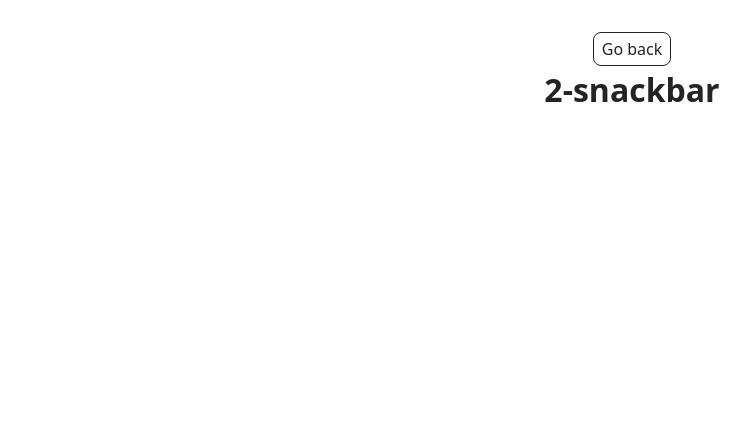
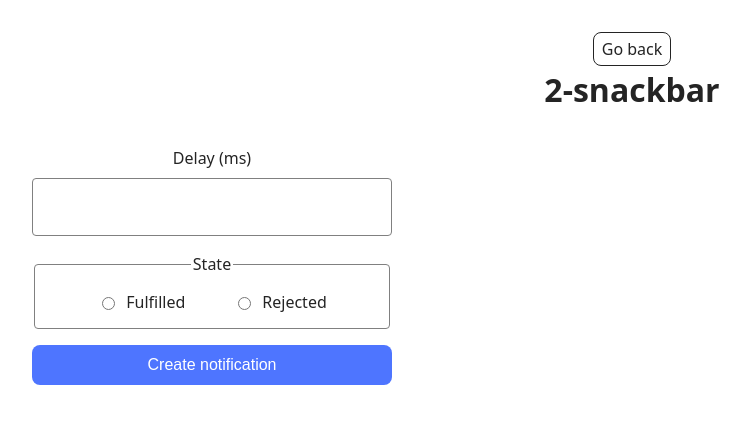
Before and after one commit to annabyte95/goit-js-hw-10, a website built with Vite: page src/2-snackbar.html in a window 1280 px wide. Shown: the whole page, without its empty margins (8-758 px from the left). Built offline with nearby package versions, Linux system fonts and the light colour scheme.

Commit message:
hw 10 done

```diff
--- a/src/2-snackbar.html
+++ b/src/2-snackbar.html
@@ -20,8 +20,31 @@
         <h1 class="main-title">
           2-snackbar
         </h1>
+
+        <form class="form">
+  <label>
+    Delay (ms)
+    <input type="number" name="delay" required />
+  </label>
+
+  <fieldset>
+    <legend>State</legend>
+    <label>
+      <input type="radio" name="state" value="fulfilled" required />
+      Fulfilled
+    </label>
+    <label>
+      <input type="radio" name="state" value="rejected" required />
+      Rejected
+    </label>
+  </fieldset>
+
+  <button type="submit">Create notification</button>
+</form>
+
       </div>
     </main>
 
+    <script type="module" src="./js/2-snackbar.js"></script>
   </body>
 </html>
--- a/src/css/styles.css
+++ b/src/css/styles.css
@@ -59,3 +59,59 @@
   cursor: not-allowed;
   opacity: 0.5;
 }
+
+.form {
+  display: flex;
+  flex-direction: column;
+  gap: 16px;
+  width: 360px;
+  margin-top: 32px;
+}
+
+.form label {
+  display: flex;
+  flex-direction: column;
+  gap: 8px;
+  font-size: 16px;
+}
+
+.form input[type='number'] {
+  height: 40px;
+  padding: 8px 16px;
+  font-size: 16px;
+  border: 1px solid #808080;
+  border-radius: 4px;
+}
+
+.form input[type='number']:hover {
+  border-color: #000;
+}
+
+.form fieldset {
+  border: 1px solid #808080;
+  border-radius: 4px;
+  padding: 14px;
+  display: flex;
+  justify-content: center;
+  gap: 48px;
+}
+
+.form fieldset label {
+  flex-direction: row;
+  align-items: center;
+  gap: 8px;
+}
+
+.form button {
+  height: 40px;
+  border: none;
+  border-radius: 8px;
+  background-color: #4e75ff;
+  color: #fff;
+  font-size: 16px;
+  cursor: pointer;
+}
+
+.form button:hover {
+  background-color: #6c8cff;
+}
--- a/src/js/2-snackbar.js
+++ b/src/js/2-snackbar.js
@@ -0,0 +1,33 @@
+import iziToast from "izitoast";
+import "izitoast/dist/css/iziToast.min.css";
+
+const form = document.querySelector(".form");
+
+form.addEventListener("submit", event => {
+  event.preventDefault();
+
+  const delay = Number(form.elements.delay.value);
+  const state = form.elements.state.value;
+
+  const promise = new Promise((resolve, reject) => {
+    setTimeout(() => {
+      if (state === "fulfilled") {
+        resolve(delay);
+      } else {
+        reject(delay);
+      }
+    }, delay);
+  });
+
+  promise
+    .then(delay => {
+      iziToast.success({
+        message: `✅ Fulfilled promise in ${delay}ms`,
+      });
+    })
+    .catch(delay => {
+      iziToast.error({
+        message: `❌ Rejected promise in ${delay}ms`,
+      });
+    });
+});
```
